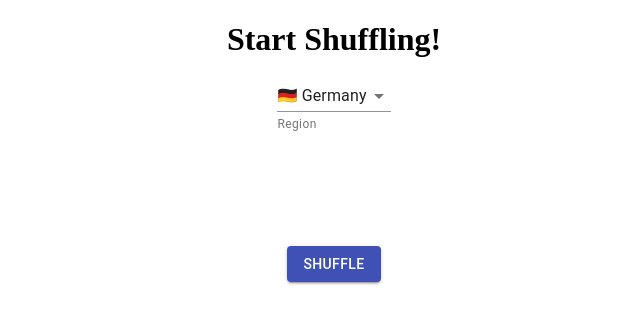
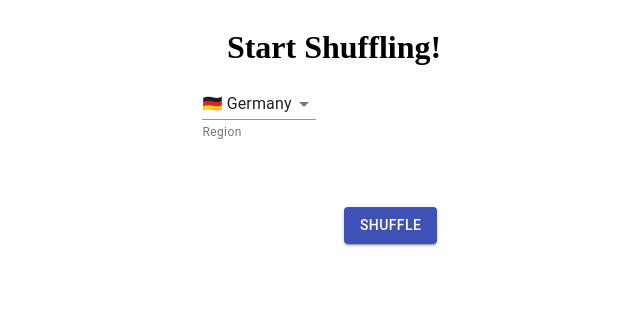
Before and after one commit to ayonious/random-names, a React (Create React App) app: page / in a window 1280 px wide. Both pictures are taken after a click on the button "START". Shown: the top 324 px of the page, without its empty margins (306-946 px from the left). Built offline with nearby package versions, Linux system fonts and the light colour scheme.

Commit message:
fix all typescript issues

```diff
--- a/package.json
+++ b/package.json
@@ -11,7 +11,7 @@
     "react-scripts": "2.1.3"
   },
   "devDependencies": {
-    "@types/react": "16.8.8",
+    "@types/react": "^16.8.8",
     "@types/react-dom": "16.8.2",
     "typescript": "3.3.3"
   },
--- a/src/components/CountryResults.tsx
+++ b/src/components/CountryResults.tsx
@@ -3,8 +3,16 @@ import { CustomButton } from "./Utils";
 import Paper from "@material-ui/core/Paper";
 import { database } from "../resources/Database";
 
-export default class CountryReults extends React.Component {
-  constructor(props) {
+interface Props {
+  country: string;
+}
+
+interface State {
+  currentName: string;
+}
+
+export default class CountryReults extends React.Component<Props, State> {
+  constructor(props: Props) {
     super(props);
     this.handleShuffle = this.handleShuffle.bind(this);
     this.state = { currentName: "" };
@@ -12,7 +20,7 @@ export default class CountryReults extends React.Component {
 
   handleShuffle() {
     const index = Math.floor(
-      Math.random() * database[this.props.country].names.length
+      Math.random() * Object.keys(database[this.props.country].names).length
     );
     const name = database[this.props.country].names[index];
     this.setState({ currentName: name });
@@ -25,9 +33,9 @@ export default class CountryReults extends React.Component {
       fontSize: "xx-large"
     };
     return (
-      <div>
+      <div style={style}>
         <br />
-        <div style={style}>
+        <div>
           <Paper square={true}>{this.state.currentName}</Paper>
         </div>
         <br />
--- a/src/components/Dashboard.tsx
+++ b/src/components/Dashboard.tsx
@@ -7,14 +7,21 @@ import FormControl from "@material-ui/core/FormControl";
 import { database } from "../resources/Database";
 const regions = Object.keys(database);
 
-export default class Dashboard extends React.Component {
-  constructor(props) {
+interface Props {}
+
+interface State {
+  selectedCountry: string;
+  currentName: string;
+}
+
+export default class Dashboard extends React.Component<Props, State> {
+  constructor(props: Props) {
     super(props);
     this.onSelectOption = this.onSelectOption.bind(this);
     this.state = { selectedCountry: "Germany", currentName: "" };
   }
 
-  onSelectOption(event) {
+  onSelectOption(event: any) {
     this.setState({ selectedCountry: event.target.value });
   }
 
@@ -24,8 +31,13 @@ export default class Dashboard extends React.Component {
         {database[region].flag} {region}
       </MenuItem>
     ));
+    const style = {
+      display: "flex",
+      alignItems: "center",
+      justifyContent: "center"
+    };
     return (
-      <div align={"middle"}>
+      <div style={style}>
         <FormControl>
           <Select
             value={this.state.selectedCountry}
--- a/src/components/Utils.tsx
+++ b/src/components/Utils.tsx
@@ -1,9 +1,18 @@
 import * as React from "react";
 import Button from "@material-ui/core/Button";
 
-export function CustomButton(props) {
+interface GreetingProps {
+  isLoggedIn: boolean;
+}
+
+export function CustomButton(props: any) {
+  const style = {
+    display: "flex",
+    alignItems: "center",
+    justifyContent: "center"
+  };
   return (
-    <div align={"middle"}>
+    <div style={style}>
       <Button variant="contained" color="primary" onClick={props.onClick}>
         {props.title}
       </Button>
@@ -11,9 +20,14 @@ export function CustomButton(props) {
   );
 }
 
-export function Greeting(props) {
+export function Greeting(props: GreetingProps) {
+  const style = {
+    display: "flex",
+    alignItems: "center",
+    justifyContent: "center"
+  };
   return (
-    <div align={"middle"}>
+    <div style={style}>
       {props.isLoggedIn && <h1> Start Shuffling! </h1>}
       {!props.isLoggedIn && <h1> Welcome to Random Names! </h1>}
     </div>
--- /dev/null
+++ b/src/react-app-env.d.ts
@@ -0,0 +1 @@
+/// <reference types="react-scripts" />
--- a/src/resources/Database.ts
+++ b/src/resources/Database.ts
@@ -1,4 +1,13 @@
-export const database = {
+interface Database {
+  [country: string]: {
+    flag: string;
+    names: {
+      [index: number]: string;
+    };
+  };
+}
+
+export const database: Database = {
   Germany: {
     flag: "🇩🇪",
     names: [
```
Also changed, not shown: src/components/LoginControl.tsx (+9 -2 lines), tsconfig.json (+13 -1 lines), 1 other file (tests, documents, lock files or other folders).
